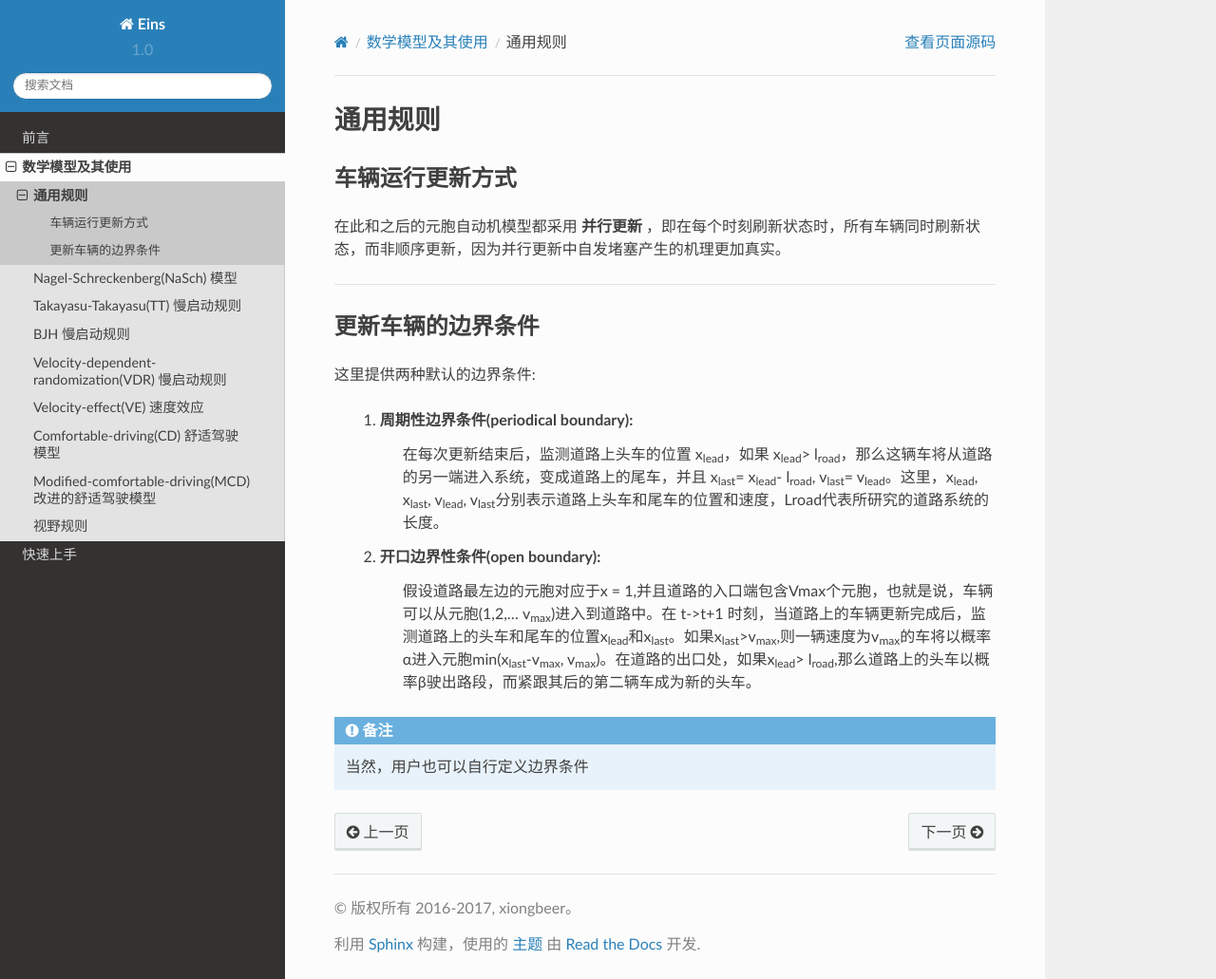
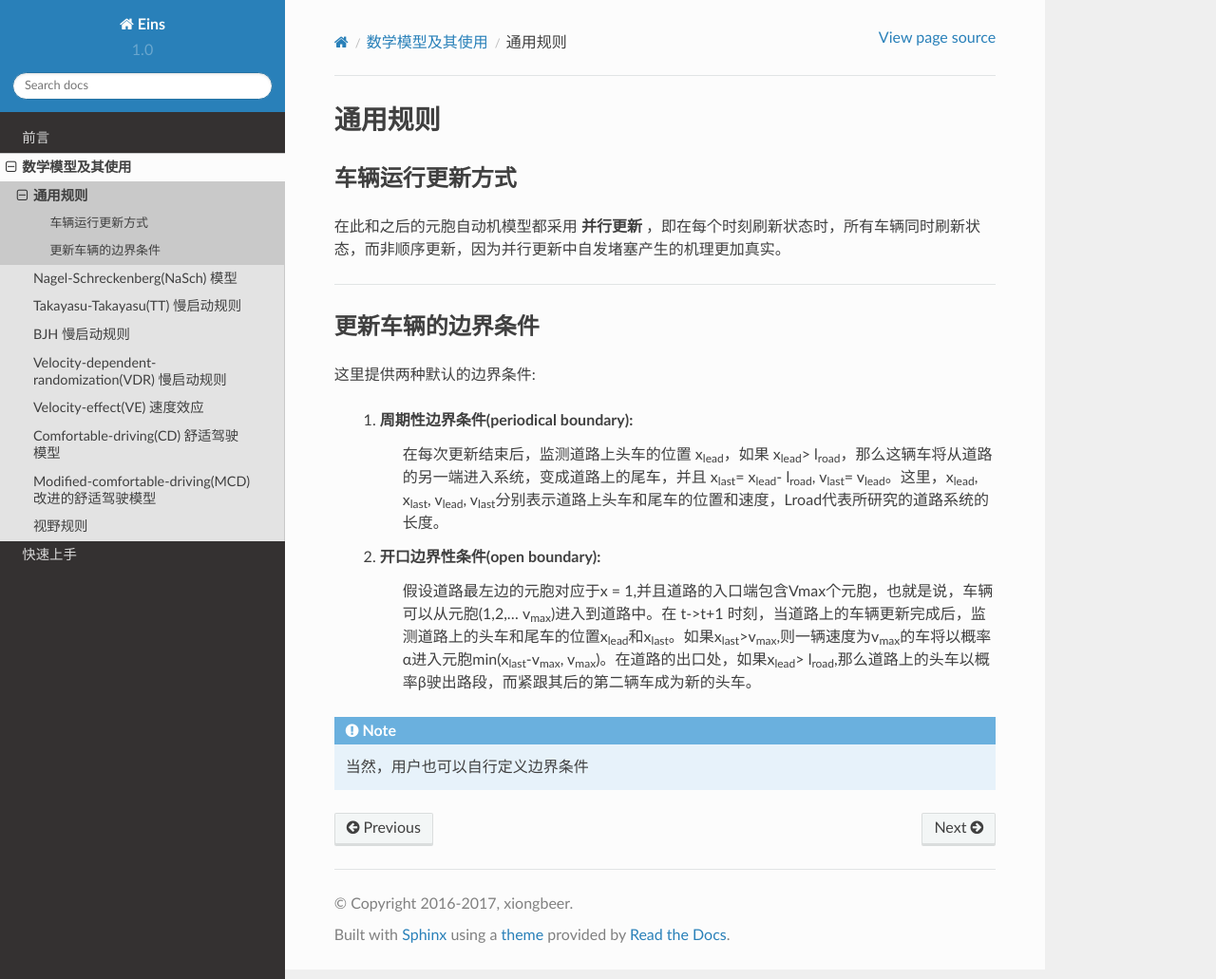
Before and after one commit to xiongbeer/Eins, a Sphinx documentation site: the page built from doc/source/mathmodel/00_Assumptions.rst, in a window 1280 px wide and 1031 px high. Shown: the whole window at 95% size. Built offline with Sphinx 7.4.7 and the Read the Docs theme 2.0.0, drawn with Linux system fonts in a browser that asks for light colours.

```diff
--- a/doc/source/conf.py
+++ b/doc/source/conf.py
@@ -69,7 +69,7 @@ release = u'alpha'
 #
 # This is also used if you do content translation via gettext catalogs.
 # Usually you set "language" from the command line for these cases.
-language = 'zh_CN'
+# language = 'zh_CN'
 
 # There are two options for replacing |today|: either, you set today to some
 # non-false value, then it is used:
@@ -245,7 +245,7 @@ htmlhelp_basename = 'Einsdoc'
 latex_elements = {
      # The paper size ('letterpaper' or 'a4paper').
      #
-     #'papersize': 'letterpaper',
+     'papersize': 'letterpaper',
 
      # The font size ('10pt', '11pt' or '12pt').
      #
@@ -263,10 +263,10 @@ latex_elements = {
 # Grouping the document tree into LaTeX files. List of tuples
 # (source start file, target name, title,
 #  author, documentclass [howto, manual, or own class]).
-#latex_documents = [
-#    (master_doc, 'Eins.tex', u'Eins Documentation',
-#     u'xiongbeer', 'manual'),
-#]
+latex_documents = [
+    (master_doc, 'Eins.tex', u'Eins Documentation',
+     u'xiongbeer', 'manual'),
+]
 
 # The name of an image file (relative to this directory) to place at the top of
 # the title page.
--- a/doc/source/mathmodel/00_Assumptions.rst
+++ b/doc/source/mathmodel/00_Assumptions.rst
@@ -9,7 +9,7 @@
 -----
 
 更新车辆的边界条件
-^^^^^^^^^^^^^^^^^^^^^^^
+^^^^^^^^^^^^^^^^^^^
 
 这里提供两种默认的边界条件:
 
```
